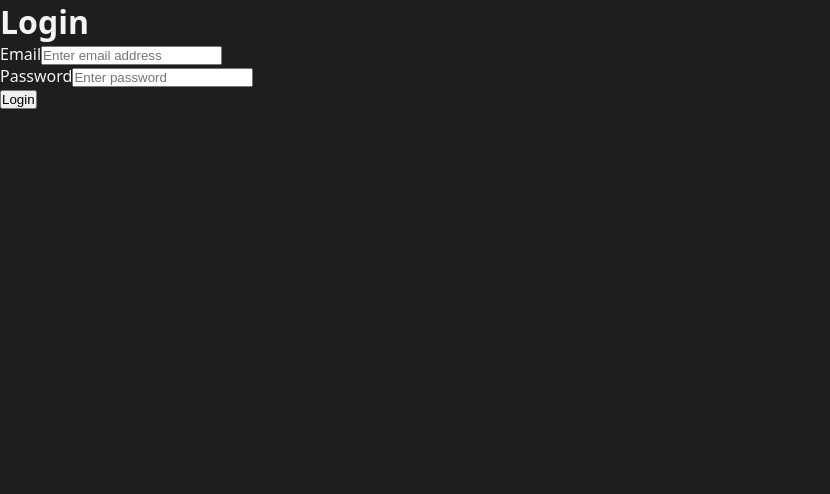
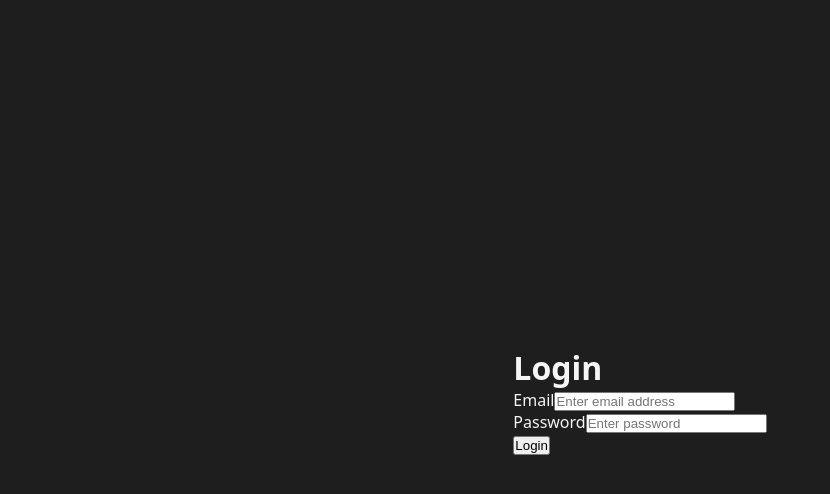
Before and after one commit to vrt-fardeen/genAi, a React app in the folder Frontend/: page /login in a window 1280 px wide. Shown: the top 494 px of the page, without its empty margins (0-830 px from the left). Built offline with nearby package versions, Linux system fonts and the light colour scheme; the HTML template or start-up script is replaced by a standard one.

Commit message:
login page

```diff
--- /dev/null
+++ b/Frontend/src/features/auth/auth.form.scss
@@ -0,0 +1,10 @@
+main{
+    min-height: 100vh;
+    width: 100%;
+
+    display: flex;
+    justify-content: center;
+    align-items: center;
+
+
+}
--- a/Frontend/src/features/auth/pages/Login.jsx
+++ b/Frontend/src/features/auth/pages/Login.jsx
@@ -1,4 +1,5 @@
 import React from 'react';
+import "../auth.form.scss";
 
 const Login = () => {
     return (
```
